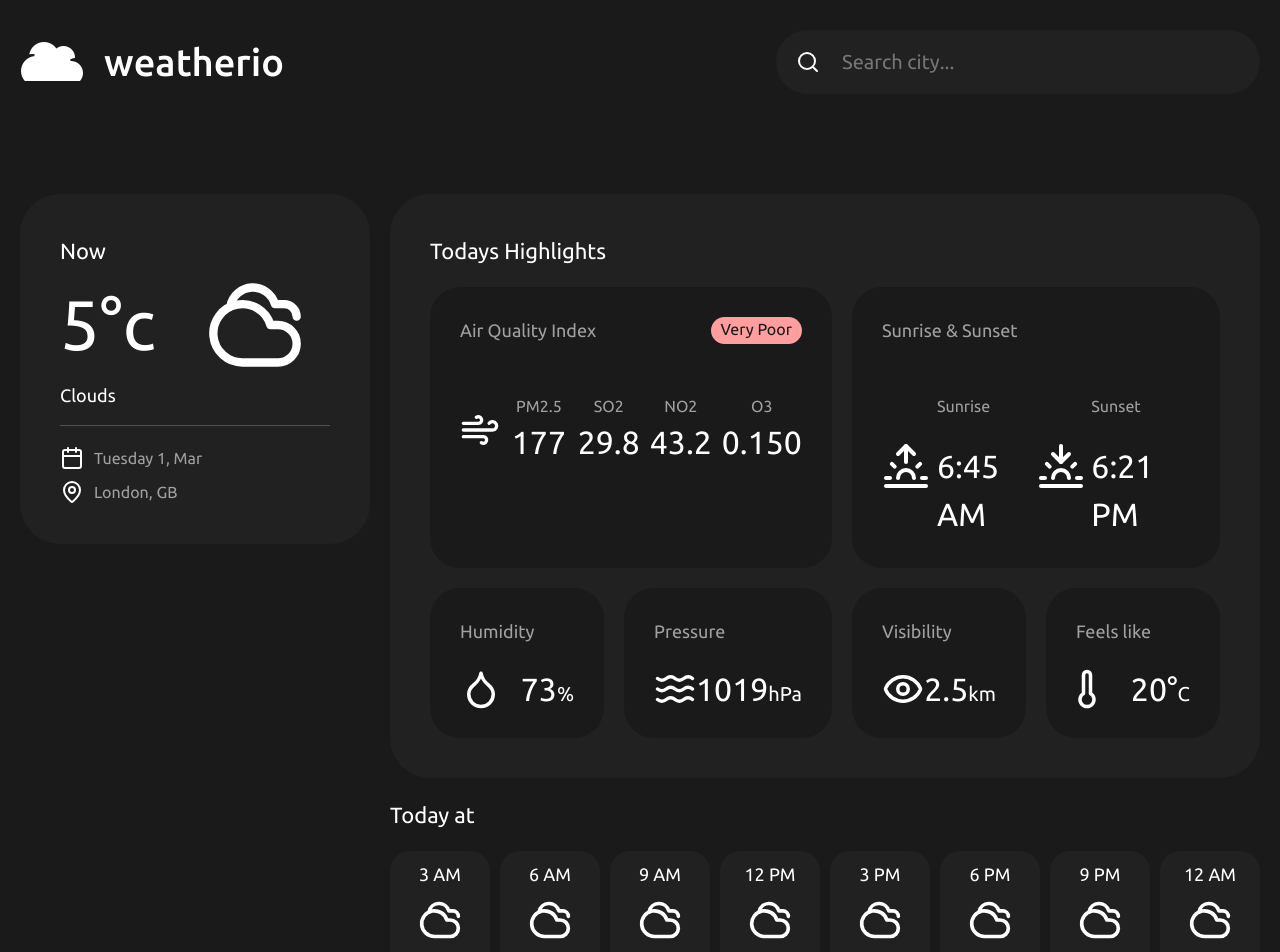
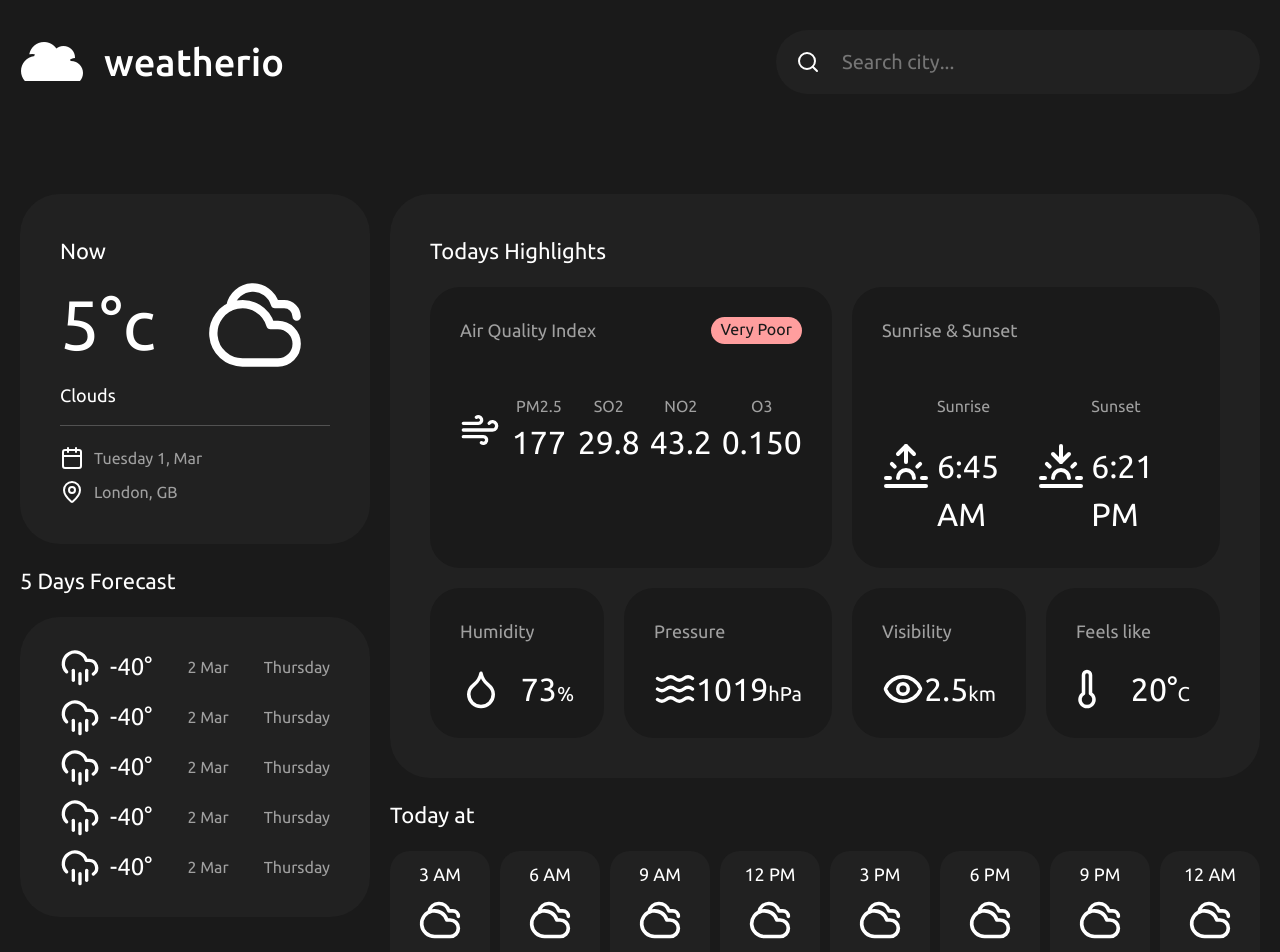
Before and after one commit to zmonsoonz/weatherio-react-app, a React (Create React App) app: page / in a window 1280 px wide. Shown: the top 952 px of the page. Built offline with nearby package versions, Linux system fonts and the light colour scheme.

Commit message:
Styled forecast block

```diff
--- a/src/app/App.tsx
+++ b/src/app/App.tsx
@@ -1,4 +1,5 @@
 import CurrentWeather from "../components/currentWeather/CurrentWeather";
+import ForecastWeather from "../components/forecastWeather/ForecastWeather";
 import Header from "../components/header/Header";
 import HighlightsWeather from "../components/highlightsWeather/highlightsWeather";
 import TodayWeather from "../components/todayWeather/TodayWeather";
@@ -9,7 +10,10 @@ const App = () => {
         <div className="container">
             <Header/>
             <section className="section">
-                <CurrentWeather/>
+                <section className="flex">
+                    <CurrentWeather/>
+                    <ForecastWeather/>
+                </section>
                 <section className="flex">
                     <HighlightsWeather/>
                     <TodayWeather/>
--- /dev/null
+++ b/src/components/forecastWeather/ForecastWeather.tsx
@@ -0,0 +1,55 @@
+import { CloudRain } from "lucide-react";
+import styles from "./forecastWeather.module.scss";
+function ForecastWeather() {
+    return (
+        <div className={styles.block}>
+            <h2 className={styles.block__title}>5 Days Forecast</h2>
+            <div className={styles.block__forecast}>
+                <ul className={styles.block__days}>
+                    <li className={styles.block__day}>
+                        <div className={styles.block__weather}>
+                            <CloudRain size={40}/>
+                            <span className={styles.block__weather__temp}>-40&deg;</span>
+                        </div>
+                        <h4>2 Mar</h4>
+                        <h4>Thursday</h4>
+                    </li>
+                    <li className={styles.block__day}>
+                        <div className={styles.block__weather}>
+                            <CloudRain size={40}/>
+                            <span className={styles.block__weather__temp}>-40&deg;</span>
+                        </div>
+                        <h4>2 Mar</h4>
+                        <h4>Thursday</h4>
+                    </li>
+                    <li className={styles.block__day}>
+                        <div className={styles.block__weather}>
+                            <CloudRain size={40}/>
+                            <span className={styles.block__weather__temp}>-40&deg;</span>
+                        </div>
+                        <h4>2 Mar</h4>
+                        <h4>Thursday</h4>
+                    </li>
+                    <li className={styles.block__day}>
+                        <div className={styles.block__weather}>
+                            <CloudRain size={40}/>
+                            <span className={styles.block__weather__temp}>-40&deg;</span>
+                        </div>
+                        <h4>2 Mar</h4>
+                        <h4>Thursday</h4>
+                    </li>
+                    <li className={styles.block__day}>
+                        <div className={styles.block__weather}>
+                            <CloudRain size={40}/>
+                            <span className={styles.block__weather__temp}>-40&deg;</span>
+                        </div>
+                        <h4>2 Mar</h4>
+                        <h4>Thursday</h4>
+                    </li>
+                </ul>
+            </div>
+        </div>
+    );
+}
+
+export default ForecastWeather;
--- /dev/null
+++ b/src/components/forecastWeather/forecastWeather.module.scss
@@ -0,0 +1,32 @@
+@import "../../styles/styles";
+.block {
+    @include flex-column;
+    row-gap: var(--main-gap);
+
+    &__forecast {
+        background-color: var(--card-bg-color);
+        border-radius: var(--card-border-radius);
+        padding: 30px 40px;
+    }
+
+    &__days {
+        @include flex-column;
+        row-gap: var(--small-gap);
+    }
+
+    &__day {
+        display: flex;
+        justify-content: space-between;
+        align-items: center;
+    }
+
+    &__weather {
+        display: flex;
+        column-gap: var(--small-gap);
+
+        &__temp {
+            font-size: 24px;
+            align-self: center;
+        }
+    }
+}
```
